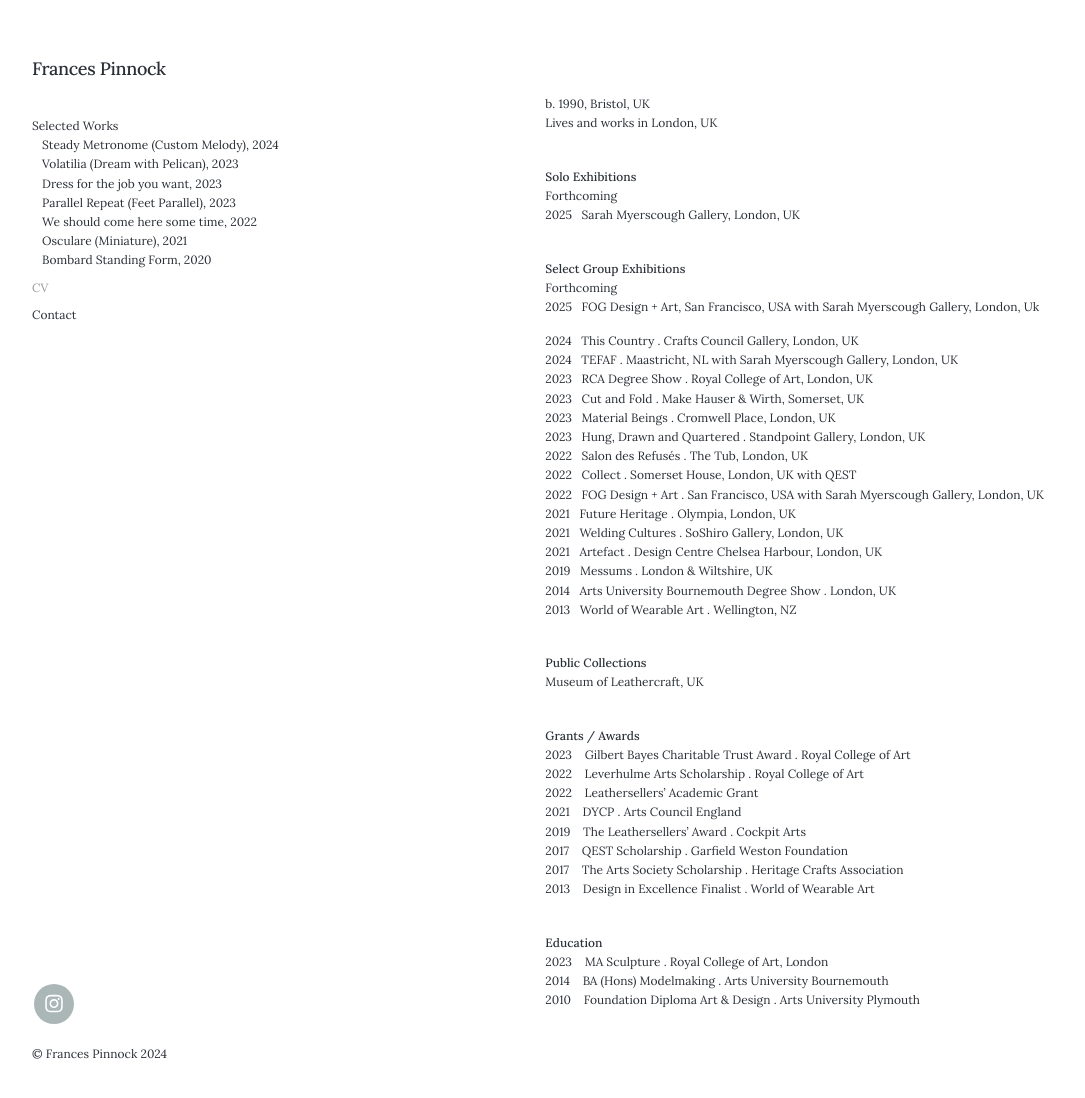
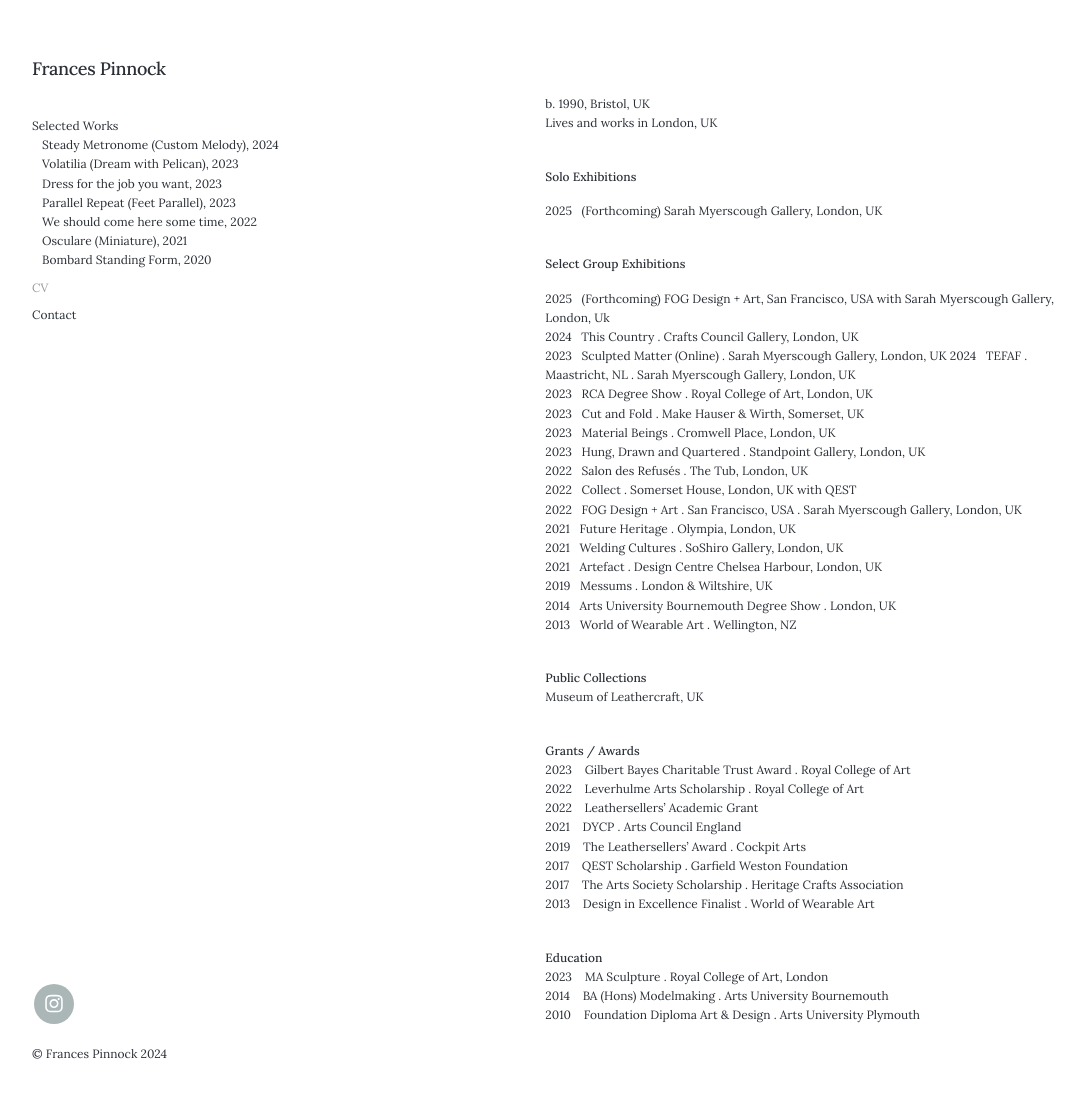
Before and after one commit to francespinnock/francespinnock.github.io, a Jekyll site: the page built from _pages/cv.md, in a window 1280 px wide and 1103 px high. Shown: the top 1098 px of the window, without its empty margins (28-1113 px from the left). Built offline with Jekyll 4.4.1, drawn with Linux system fonts in a browser that asks for light colours; nearby versions of some CDN libraries; some web fonts are replaced.

Commit message:
Update cv.md

```diff
--- a/_pages/cv.md
+++ b/_pages/cv.md
@@ -12,23 +12,23 @@ Lives and works in London, UK
 
 
 **Solo Exhibitions**
-Forthcoming
-2025&nbsp;&nbsp;&nbsp;Sarah Myerscough Gallery, London, UK
+
+2025&nbsp;&nbsp;&nbsp;(Forthcoming) Sarah Myerscough Gallery, London, UK
 <br />
 
 **Select Group Exhibitions**
-Forthcoming
-2025&nbsp;&nbsp;&nbsp;FOG Design + Art, San Francisco, USA with Sarah Myerscough Gallery, London, Uk
 
+2025&nbsp;&nbsp;&nbsp;(Forthcoming) FOG Design + Art, San Francisco, USA with Sarah Myerscough Gallery, London, Uk
 2024&nbsp;&nbsp;&nbsp;This Country . Crafts Council Gallery, London, UK
-2024&nbsp;&nbsp;&nbsp;TEFAF . Maastricht, NL with Sarah Myerscough Gallery, London, UK
+2023&nbsp;&nbsp;&nbsp;Sculpted Matter (Online) . Sarah Myerscough Gallery, London, UK
+2024&nbsp;&nbsp;&nbsp;TEFAF . Maastricht, NL . Sarah Myerscough Gallery, London, UK
 2023&nbsp;&nbsp;&nbsp;RCA Degree Show . Royal College of Art, London, UK
 2023&nbsp;&nbsp;&nbsp;Cut and Fold . Make Hauser & Wirth, Somerset, UK
 2023&nbsp;&nbsp;&nbsp;Material Beings . Cromwell Place, London, UK
 2023&nbsp;&nbsp;&nbsp;Hung, Drawn and Quartered . Standpoint Gallery, London, UK
 2022&nbsp;&nbsp;&nbsp;Salon des Refusés . The Tub, London, UK
 2022&nbsp;&nbsp;&nbsp;Collect . Somerset House, London, UK with QEST
-2022&nbsp;&nbsp;&nbsp;FOG Design + Art . San Francisco, USA with Sarah Myerscough Gallery, London, UK
+2022&nbsp;&nbsp;&nbsp;FOG Design + Art . San Francisco, USA . Sarah Myerscough Gallery, London, UK
 2021&nbsp;&nbsp;&nbsp;Future Heritage . Olympia, London, UK
 2021&nbsp;&nbsp;&nbsp;Welding Cultures . SoShiro Gallery, London, UK
 2021&nbsp;&nbsp;&nbsp;Artefact . Design Centre Chelsea Harbour, London, UK
```
